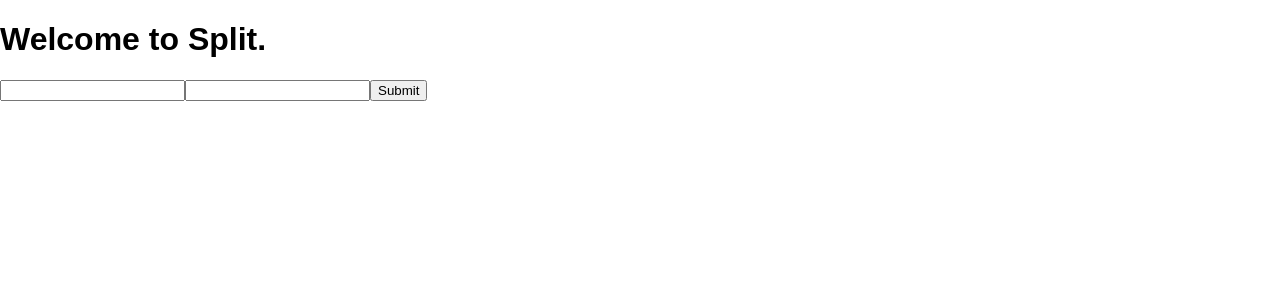
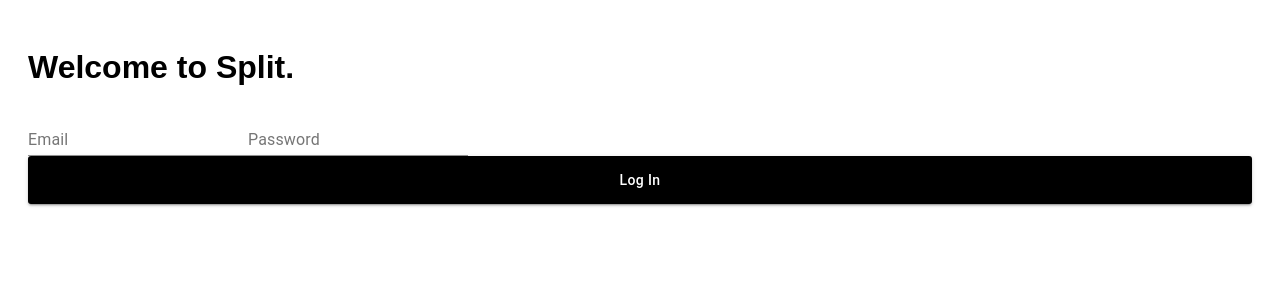
Before and after one commit to auddin431/Split, a React (Create React App) app in the folder split/: page /welcome in a window 1280 px wide. Shown: the top 300 px of the page. Built offline with nearby package versions, Linux system fonts and the light colour scheme; a web font is replaced by a local one.

Commit message:
some styling?

```diff
--- a/split/package.json
+++ b/split/package.json
@@ -3,6 +3,7 @@
   "version": "0.1.0",
   "private": true,
   "dependencies": {
+    "@material-ui/core": "^4.11.4",
     "@testing-library/jest-dom": "^5.11.4",
     "@testing-library/react": "^11.1.0",
     "@testing-library/user-event": "^12.1.10",
--- /dev/null
+++ b/split/src/components/pages/Welcome.css
@@ -0,0 +1,9 @@
+.wrapper {
+  padding: 28px;
+  display: flex;
+  flex-direction: column;
+}
+
+.colorTest {
+  background-color: "black";
+}
--- a/split/src/components/pages/Welcome.js
+++ b/split/src/components/pages/Welcome.js
@@ -1,42 +1,48 @@
-import React from "react";
-import { Formik, Form, Field, ErrorMessage } from "formik";
+import React, { useState } from "react";
+import TextField from "@material-ui/core/TextField";
+import Button from "@material-ui/core/Button";
+import { withStyles } from "@material-ui/core/styles";
+import "./Welcome.css";
+
+const StyledButton = withStyles({
+  root: {
+    background: "black",
+    borderRadius: 3,
+    border: 0,
+    color: "white",
+    height: 48,
+    padding: "0 30px",
+    "&:active": {
+      backgroundColor: "black",
+      color: "white",
+    },
+  },
+  label: {
+    textTransform: "capitalize",
+  },
+  hover: {
+    background: "white",
+  },
+})(Button);
 
 const Welcome = () => {
+  const [email, setEmail] = useState("");
+  const [password, setPassword] = useState("");
+  const emailHandler = (e) => {
+    setEmail(e.target.value);
+    console.log(e.target.value);
+  };
+  const passwordHandler = (e) => {
+    setPassword(e.target.value);
+  };
   return (
-    <div>
+    <div className="wrapper">
       <h1>Welcome to Split.</h1>
-      <Formik
-        initialValues={{ email: "", password: "" }}
-        validate={(values) => {
-          const errors = {};
-          if (!values.email) {
-            errors.email = "Required";
-          } else if (
-            !/^[A-Z0-9._%+-]+@[A-Z0-9.-]+\.[A-Z]{2,}$/i.test(values.email)
-          ) {
-            errors.email = "Invalid email address";
-          }
-          return errors;
-        }}
-        onSubmit={(values, { setSubmitting }) => {
-          setTimeout(() => {
-            alert(JSON.stringify(values, null, 2));
-            setSubmitting(false);
-          }, 400);
-        }}
-      >
-        {({ isSubmitting }) => (
-          <Form>
-            <Field type="email" name="email" />
-            <ErrorMessage name="email" component="div" />
-            <Field type="password" name="password" />
-            <ErrorMessage name="password" component="div" />
-            <button type="submit" disabled={isSubmitting}>
-              Submit
-            </button>
-          </Form>
-        )}
-      </Formik>
+      <form noValidate autoComplete="off">
+        <TextField id="email" label="Email" onChange={emailHandler} />
+        <TextField id="pass" label="Password" onChange={passwordHandler} />
+      </form>
+      <StyledButton variant="contained">Log In</StyledButton>
     </div>
   );
 };
```
Also changed, not shown: split/src/components/Welcome.css (deleted), 1 other file (tests, documents, lock files or other folders).
